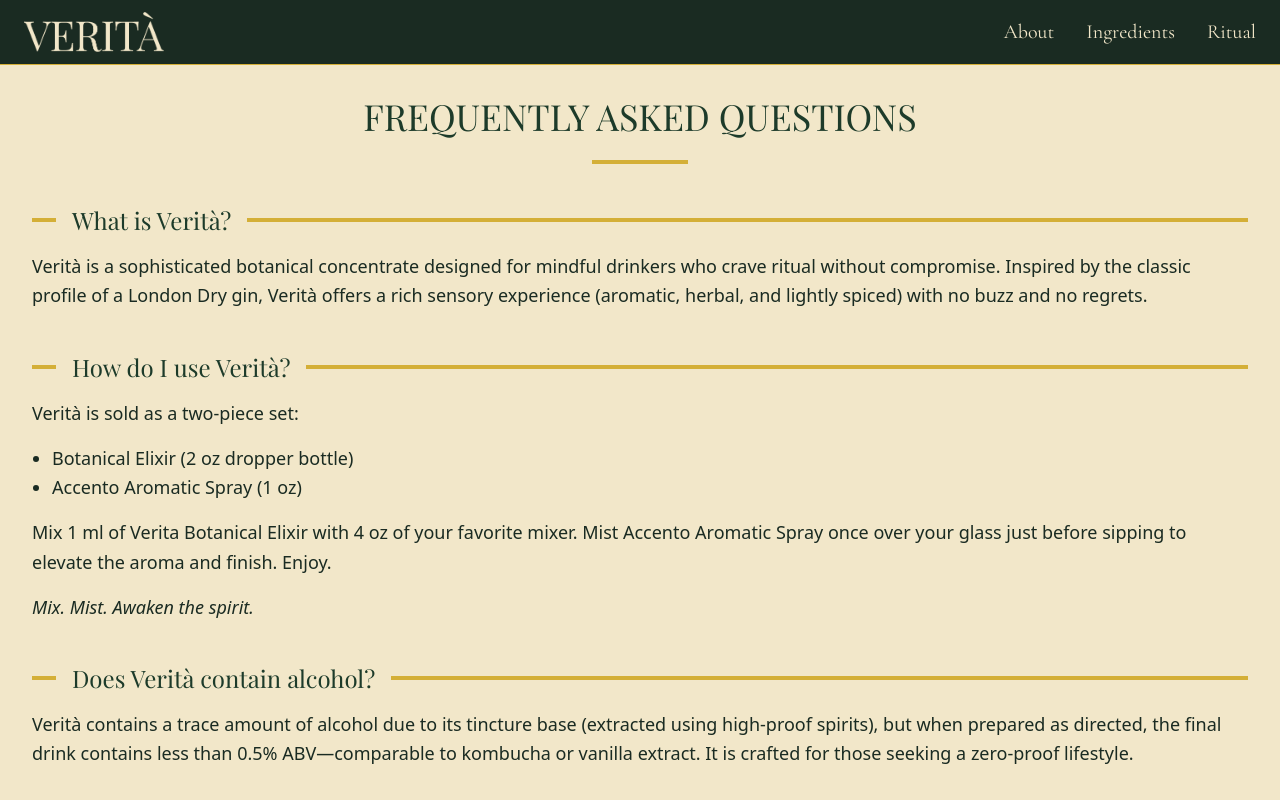
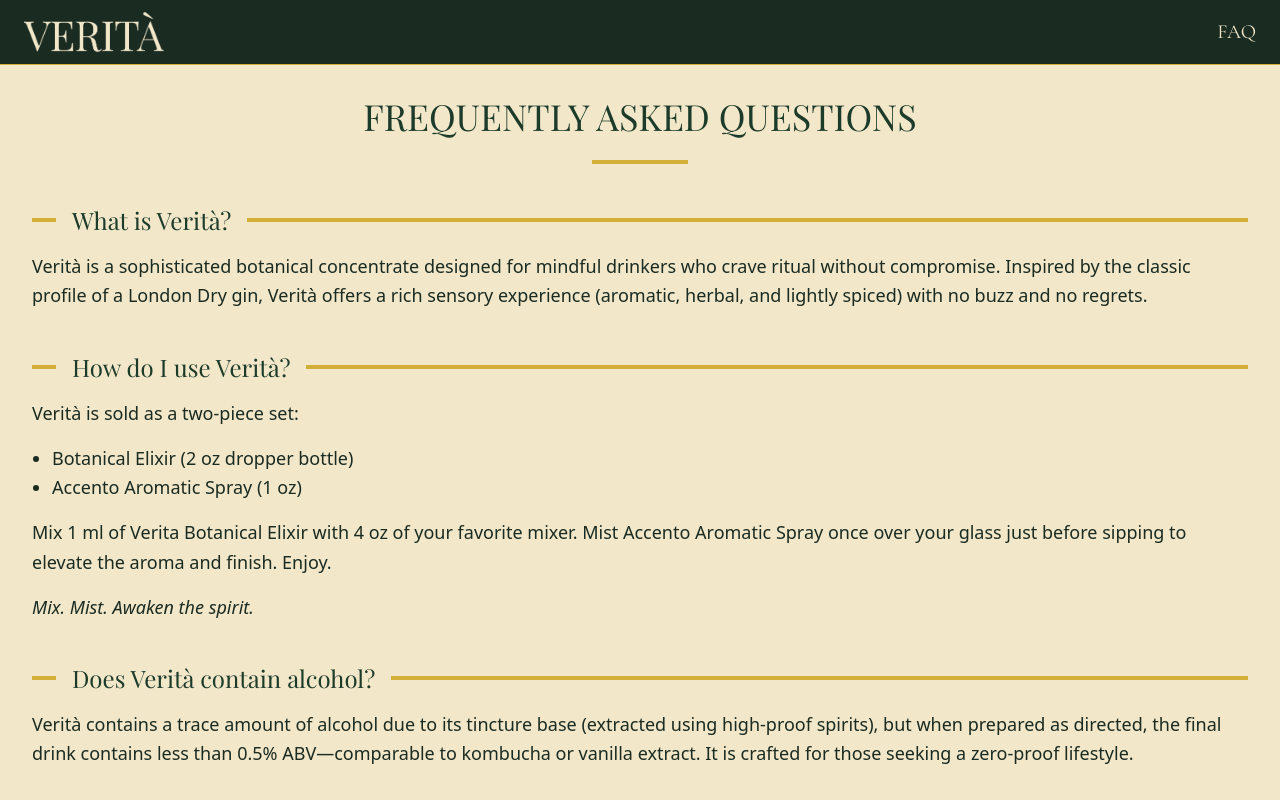
Before and after one commit to nalyd17/verita-landing, a Next.js app: page /faq in a window 1280 px wide. Shown: the top 800 px of the page. Built offline with nearby package versions, Linux system fonts and the light colour scheme; a web font is replaced by a local one.

Commit message:
Update routing logic in Navbar and Footer

```diff
--- a/components/Navbar.tsx
+++ b/components/Navbar.tsx
@@ -17,9 +17,7 @@
         </Link>
 
         <div className="flex space-x-8">
-          <NavLink href="#about" label="About" />
-          <NavLink href="#ingredients" label="Ingredients" />
-          <NavLink href="#ritual" label="Ritual" />
+          <NavLink href="/faq" label="FAQ" />
         </div>
       </div>
     </nav>
--- a/components/sections/Footer.tsx
+++ b/components/sections/Footer.tsx
@@ -19,48 +19,6 @@
 
           <h3 className="text-elixir mb-6 font-serif text-2xl">VERITÀ</h3>
 
-          {/* <div className="mb-8 flex space-x-8">
-            <Link
-              href="#"
-              className="text-chamomile hover:text-elixir transition-colors"
-            >
-              <Instagram className="h-6 w-6" />
-            </Link>
-            <Link
-              href="#"
-              className="text-chamomile hover:text-elixir transition-colors"
-            >
-              <Facebook className="h-6 w-6" />
-            </Link>
-            <Link
-              href="#"
-              className="text-chamomile hover:text-elixir transition-colors"
-            >
-              <Twitter className="h-6 w-6" />
-            </Link>
-          </div> */}
-
-          <div className="mb-6 flex flex-wrap justify-center space-x-6 text-lg">
-            <Link
-              href="#about"
-              className="font-cormorant text-chamomile hover:text-elixir mb-2 transition-colors"
-            >
-              About
-            </Link>
-            <Link
-              href="#ingredients"
-              className="font-cormorant text-chamomile hover:text-elixir mb-2 transition-colors"
-            >
-              Ingredients
-            </Link>
-            <Link
-              href="#ritual"
-              className="font-cormorant text-chamomile hover:text-elixir mb-2 transition-colors"
-            >
-              Ritual
-            </Link>
-          </div>
-
           <div className="text-center">
             <p className="text-chamomile mb-1 font-sans text-sm opacity-70">
               Handcrafted in small batches by Verità Spirits in Charleston, SC.
```
